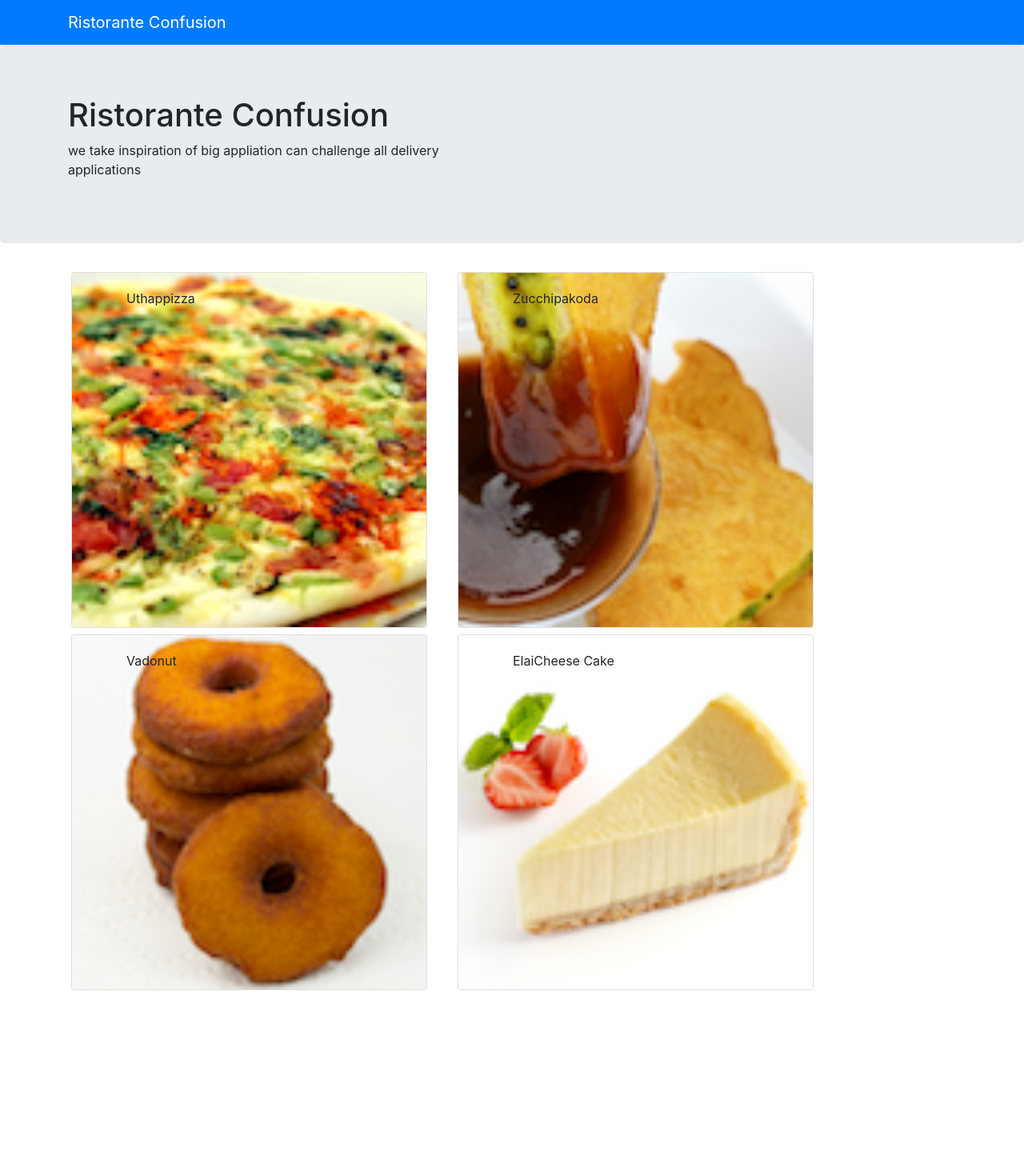
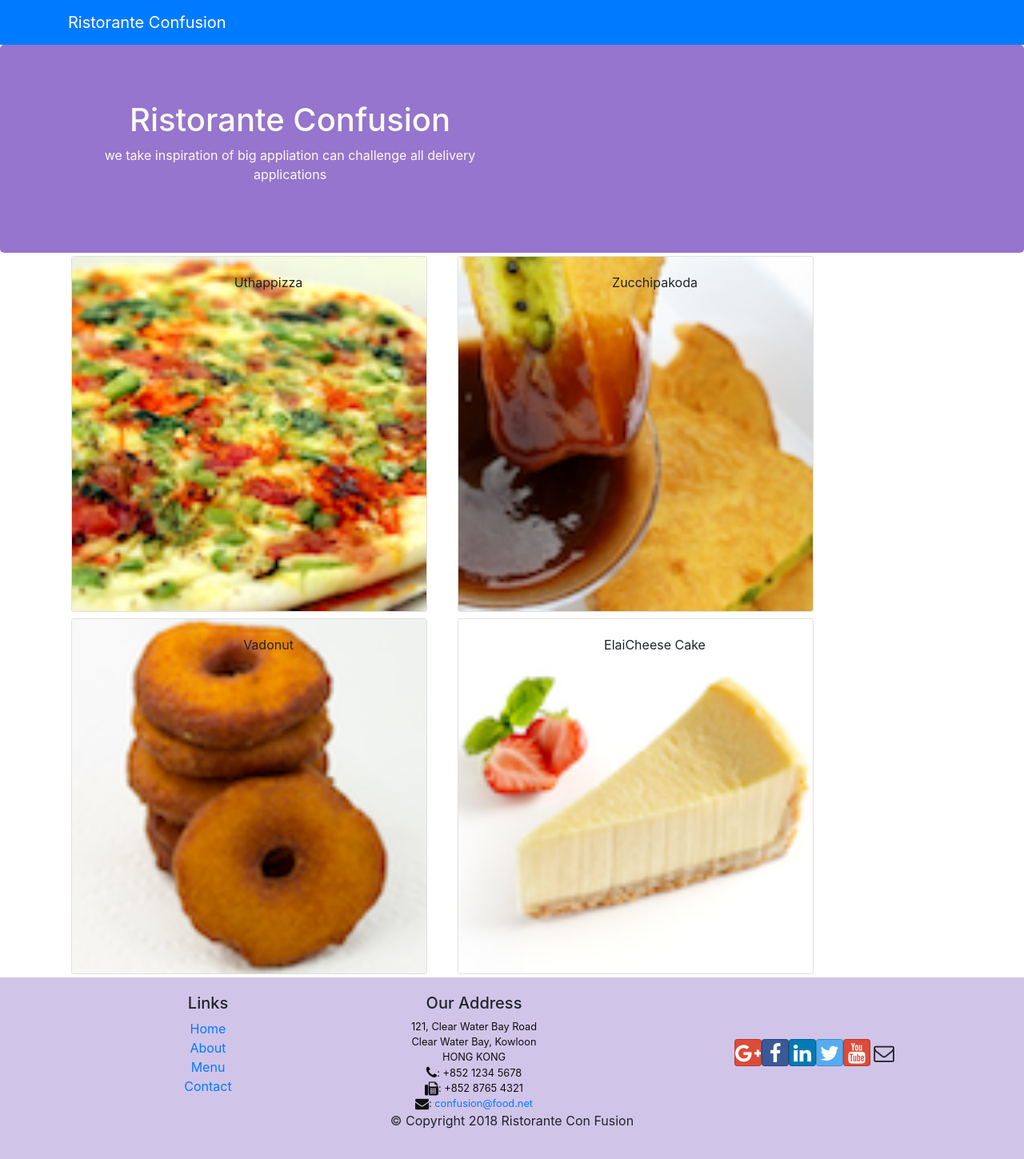
Before and after one commit to magdmagd/Coursera-React-Course, a React (Create React App) app: page /menu in a window 1280 px wide. Shown: the whole page at 80% size. Before the commit the page ends 1242 px from the top, so only its background shows below. Built offline with nearby package versions, Linux system fonts and the light colour scheme.

Commit message:
add  Footer Style

```diff
--- a/src/App.css
+++ b/src/App.css
@@ -35,4 +35,40 @@
   to {
     transform: rotate(360deg);
   }
+
+
 }
+
+.row-header{
+  margin:0px auto;
+  padding:0px auto;
+}
+
+.row-content {
+  margin:0px auto;
+  padding: 50px 0px 50px 0px;
+  border-bottom: 1px ridge;
+  min-height:400px;
+}
+
+.footer{
+  background-color: #D1C4E9;
+  margin:0px auto;
+  padding: 20px 0px 20px 0px;
+}
+.jumbotron {
+  padding:70px 30px 70px 30px;
+  margin:0px auto;
+  background: #9575CD ;
+  color:floralwhite;
+}
+
+address{
+  font-size:80%;
+  margin:0px;
+  color:#0f0f0f;
+}
+
+.navbar-dark {
+  background-color: #512DA8;
+}
--- a/src/App.js
+++ b/src/App.js
@@ -1,7 +1,7 @@
 import React , {Component} from 'react';
 //import logo from './logo.svg';
 import {Navbar, NavbarBrand} from 'reactstrap';
-//import './App.css';
+import './App.css';
 import Menu from './components/MenuComponent';
 import { DISHES } from './shared/dishes';
 import MainComp from './components/MainComponent';
--- a/src/components/FooterComponent.jsx
+++ b/src/components/FooterComponent.jsx
@@ -4,6 +4,51 @@ import {Navbar, NavbarBrand,Jumbotron} from 'reactstrap';
 function Footer(props)
 {
 
+  return(
+
+    <div className="footer">
+    <div className="container">
+        <div className="row justify-content-center">
+            <div className="col-4 offset-1 col-sm-2">
+                <h5>Links</h5>
+                <ul className="list-unstyled">
+                    <li><a href="#">Home</a></li>
+                    <li><a href="#">About</a></li>
+                    <li><a href="#">Menu</a></li>
+                    <li><a href="contactus.html">Contact</a></li>
+                </ul>
+            </div>
+            <div className="col-7 col-sm-5">
+                <h5>Our Address</h5>
+                <address>
+              121, Clear Water Bay Road<br />
+              Clear Water Bay, Kowloon<br />
+              HONG KONG<br />
+              <i className="fa fa-phone fa-lg"></i>: +852 1234 5678<br />
+              <i className="fa fa-fax fa-lg"></i>: +852 8765 4321<br />
+              <i className="fa fa-envelope fa-lg"></i>: <a href="mailto:confusion@food.net">
+                     confusion@food.net</a>
+                </address>
+            </div>
+            <div className="col-12 col-sm-4 align-self-center">
+                <div className="text-center">
+                    <a className="btn btn-social-icon btn-google" href="http://google.com/+"><i className="fa fa-google-plus"></i></a>
+                    <a className="btn btn-social-icon btn-facebook" href="http://www.facebook.com/profile.php?id="><i className="fa fa-facebook"></i></a>
+                    <a className="btn btn-social-icon btn-linkedin" href="http://www.linkedin.com/in/"><i className="fa fa-linkedin"></i></a>
+                    <a className="btn btn-social-icon btn-twitter" href="http://twitter.com/"><i className="fa fa-twitter"></i></a>
+                    <a className="btn btn-social-icon btn-google" href="http://youtube.com/"><i className="fa fa-youtube"></i></a>
+                    <a className="btn btn-social-icon" href="mailto:"><i className="fa fa-envelope-o"></i></a>
+                </div>
+            </div>
+        </div>
+        <div className="row justify-content-center">
+            <div className="col-auto">
+                <p>© Copyright 2018 Ristorante Con Fusion</p>
+            </div>
+        </div>
+    </div>
+</div>
+  );
 
 }//end function
 
--- a/src/components/MainComponent.jsx
+++ b/src/components/MainComponent.jsx
@@ -5,6 +5,7 @@ import {Navbar, NavbarBrand} from 'reactstrap';
 import Menu from '../Functional/MenuComponent';
 import DishDetail from '../Functional/DishdetailComponent';
 import Header from './HeaderComponent';
+import Footer from './FooterComponent';
 import { DISHES } from '../shared/dishes';
 
 class MainComponent extends Component {
@@ -35,6 +36,7 @@ class MainComponent extends Component {
        <Menu dishes={this.state.dishes}
          onClick={(dishId)=>this.onDishSelect(dishId)}/>
       <DishDetail dish={this.state.selectedDish}/>
+      <Footer/>
      </div>
      );
   }//end render
```
